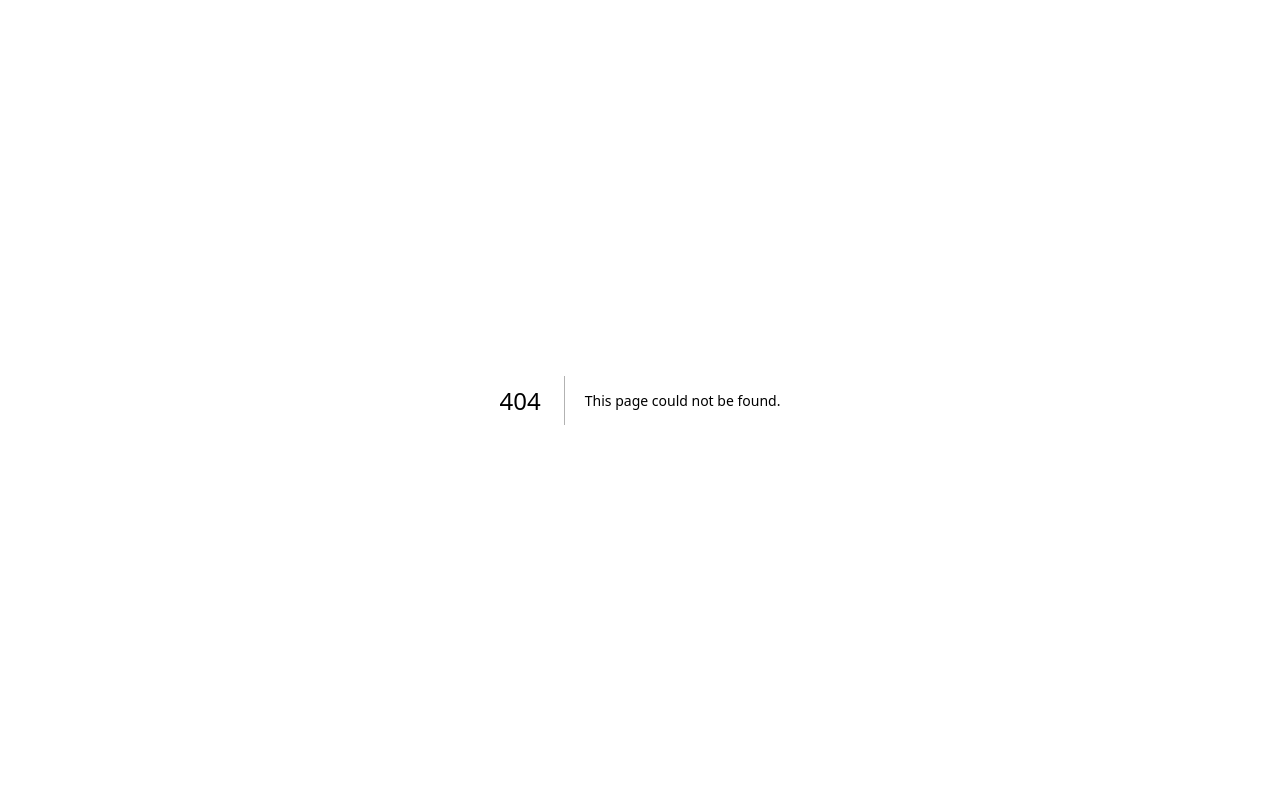
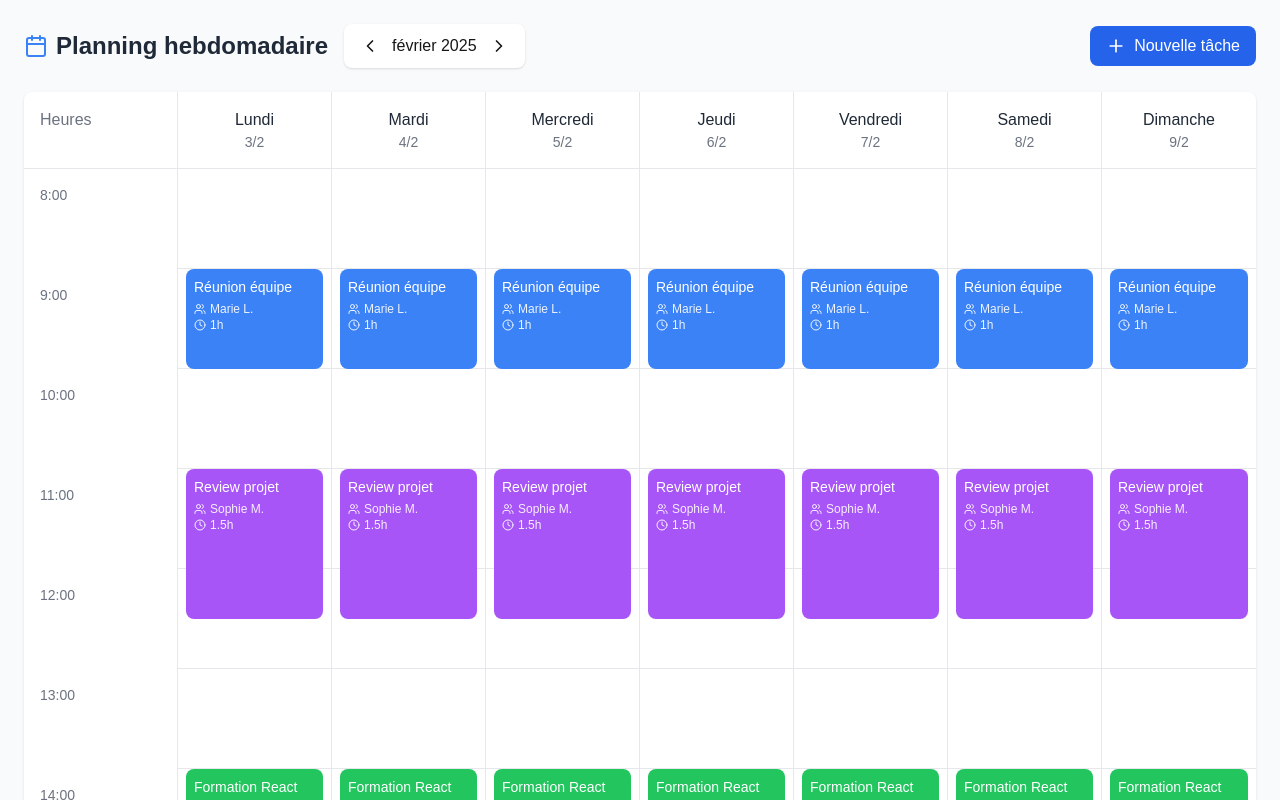
Before and after one commit to Eco2lodgy-Company/planning, a Next.js app: page /admin/planning in a window 1280 px wide. Before the commit this address had no page. Shown: the top 800 px of the page. Built offline with nearby package versions, Linux system fonts and the light colour scheme.

Commit message:
ajout de la page planning

```diff
--- a/package.json
+++ b/package.json
@@ -13,7 +13,8 @@
     "lucide-react": "^0.474.0",
     "next": "14.2.15",
     "react": "^18",
-    "react-dom": "^18"
+    "react-dom": "^18",
+    "recharts": "^2.15.1"
   },
   "devDependencies": {
     "@types/node": "^20",
--- a/src/app/admin/page.js
+++ b/src/app/admin/page.js
@@ -1,16 +1,51 @@
 "use client"
 import { useState, useEffect } from "react";
-import { motion } from "framer-motion";
-import { Home, Calendar, Users, Settings, PlusCircle, Trash2 } from "lucide-react";
+import { motion, AnimatePresence } from "framer-motion";
+import { Home, Calendar, Users, Settings, PlusCircle, Menu, X } from "lucide-react";
+import {
+  BarChart,
+  Bar,
+  LineChart,
+  Line,
+  XAxis,
+  YAxis,
+  CartesianGrid,
+  Tooltip,
+  Legend,
+  ResponsiveContainer,
+} from "recharts";
 
-export default function PlanningDashboard() {
+function App() {
   const [loading, setLoading] = useState(true);
+  const [isSidebarOpen, setIsSidebarOpen] = useState(false);
 
-  // Simulate loading time
   useEffect(() => {
     const timer = setTimeout(() => setLoading(false), 1500);
     return () => clearTimeout(timer);
   }, []);
+
+  const stats = [
+    { title: "Employés actifs", value: 50, color: "bg-indigo-500" },
+    { title: "Tâches assignées", value: 120, color: "bg-blue-500" },
+    { title: "Projets terminés", value: 8, color: "bg-green-500" },
+    { title: "Heures travaillées", value: 650, color: "bg-purple-500" },
+  ];
+
+  const projectData = [
+    { name: "Projets terminés", value: 8 },
+    { name: "Projets en cours", value: 5 },
+    { name: "Projets en attente", value: 2 },
+  ];
+
+  const workloadData = [
+    { name: "Lundi", Tâches: 10, Complétées: 6 },
+    { name: "Mardi", Tâches: 12, Complétées: 9 },
+    { name: "Mercredi", Tâches: 15, Complétées: 11 },
+    { name: "Jeudi", Tâches: 8, Complétées: 7 },
+    { name: "Vendredi", Tâches: 20, Complétées: 15 },
+    { name: "Samedi", Tâches: 5, Complétées: 4 },
+    { name: "Dimanche", Tâches: 2, Complétées: 1 },
+  ];
 
   if (loading) {
     return (
@@ -21,21 +56,32 @@ export default function PlanningDashboard() {
   }
 
   return (
-    <div className="flex h-screen bg-gray-100">
+    <div className="flex min-h-screen bg-gray-100">
+      {/* Mobile Sidebar Toggle */}
+      <button
+        onClick={() => setIsSidebarOpen(!isSidebarOpen)}
+        className="lg:hidden fixed z-50 top-4 left-4 p-2 bg-white rounded-lg shadow-lg"
+      >
+        {isSidebarOpen ? <X size={24} /> : <Menu size={24} />}
+      </button>
+
       {/* Sidebar */}
+      <AnimatePresence mode="wait">
+        {(isSidebarOpen || window.innerWidth >= 1024) && (
           <motion.aside
-        initial={{ x: -200 }}
+            initial={{ x: -280 }}
             animate={{ x: 0 }}
-        transition={{ type: "spring", stiffness: 60 }}
-        className="w-64 bg-white shadow-lg"
+            exit={{ x: -280 }}
+            transition={{ type: "spring", stiffness: 100, damping: 20 }}
+            className="fixed lg:static z-40 w-64 bg-white shadow-lg h-screen"
           >
-        <div className="p-6">
+            <div className="p-6 mt-14 lg:mt-0">
               <h1 className="text-2xl font-bold text-gray-800 flex items-center gap-2">
                 <Calendar className="text-blue-500" /> Gestion Planning
               </h1>
             </div>
             <nav className="mt-8">
-          <ul>
+              <ul className="flex flex-col">
                 <li>
                   <a
                     href="#"
@@ -71,13 +117,29 @@ export default function PlanningDashboard() {
               </ul>
             </nav>
           </motion.aside>
+        )}
+      </AnimatePresence>
+
+      {/* Overlay for mobile */}
+      {isSidebarOpen && (
+        <motion.div
+          initial={{ opacity: 0 }}
+          animate={{ opacity: 1 }}
+          exit={{ opacity: 0 }}
+          onClick={() => setIsSidebarOpen(false)}
+          className="fixed inset-0 bg-black bg-opacity-50 z-30 lg:hidden"
+        />
+      )}
 
       {/* Main Content */}
       <div className="flex-1 flex flex-col">
         {/* Header */}
-        <header className="flex items-center justify-between p-6 bg-white shadow">
-          <h2 className="text-xl font-bold text-gray-800">Tableau de bord</h2>
-          <button className="py-2 px-4 flex items-center gap-2 bg-blue-600 text-white rounded hover:bg-blue-700 transition">
+        <header className="flex flex-col sm:flex-row items-center justify-between p-6 bg-white shadow gap-4">
+          <div className="flex items-center w-full">
+            <div className="lg:hidden w-8" /> {/* Spacer for mobile */}
+            <h2 className="text-xl font-bold text-gray-800 ml-4">Tableau de bord</h2>
+          </div>
+          <button className="w-full sm:w-auto py-2 px-4 flex items-center justify-center gap-2 bg-blue-600 text-white rounded hover:bg-blue-700 transition">
             <PlusCircle /> Ajouter un planning
           </button>
         </header>
@@ -87,61 +149,56 @@ export default function PlanningDashboard() {
           initial={{ opacity: 0 }}
           animate={{ opacity: 1 }}
           transition={{ duration: 0.8 }}
-          className="flex-1 p-6"
+          className="flex-1 p-6 overflow-auto"
         >
-          {/* Calendar Section */}
-          <div className="bg-white rounded-lg shadow-lg p-6">
-            <h3 className="text-lg font-bold text-gray-800 mb-4">Planning hebdomadaire</h3>
-            <div className="grid grid-cols-7 gap-4">
-              {[
-                "Lundi",
-                "Mardi",
-                "Mercredi",
-                "Jeudi",
-                "Vendredi",
-                "Samedi",
-                "Dimanche",
-              ].map((day, index) => (
+          {/* Cards Section */}
+          <div className="grid grid-cols-1 sm:grid-cols-2 lg:grid-cols-4 gap-6 mb-6">
+            {stats.map((stat, index) => (
               <motion.div
                 key={index}
-                  whileHover={{ scale: 1.05 }}
-                  className="bg-gray-50 rounded-lg p-4 text-center border border-gray-200 shadow hover:shadow-lg transition"
+                whileHover={{ scale: 1.02 }}
+                className={`rounded-lg shadow-lg p-6 text-white ${stat.color}`}
               >
-                  <h4 className="text-md font-semibold text-gray-600">{day}</h4>
-                  <p className="text-sm text-gray-500 mt-2">Aucune tâche</p>
-                  <button className="mt-4 py-1 px-3 bg-blue-500 text-white text-sm rounded hover:bg-blue-600">
-                    Ajouter
-                  </button>
+                <h3 className="text-lg font-bold">{stat.title}</h3>
+                <p className="text-4xl font-semibold mt-4">{stat.value}</p>
               </motion.div>
             ))}
           </div>
+
+          {/* Charts Section */}
+          <div className="grid grid-cols-1 lg:grid-cols-2 gap-6">
+            {/* Bar Chart Section */}
+            <div className="bg-white rounded-lg shadow-lg p-6">
+              <h3 className="text-lg font-bold text-gray-800 mb-4">État des projets</h3>
+              <div className="h-[300px] w-full">
+                <ResponsiveContainer>
+                  <BarChart data={projectData}>
+                    <CartesianGrid strokeDasharray="3 3" />
+                    <XAxis dataKey="name" />
+                    <YAxis />
+                    <Tooltip />
+                    <Bar dataKey="value" fill="#8884d8" />
+                  </BarChart>
+                </ResponsiveContainer>
+              </div>
             </div>
 
-          {/* Task List Section */}
-          <div className="mt-6">
-            <h3 className="text-lg font-bold text-gray-800 mb-4">Tâches à venir</h3>
-            <div className="bg-white rounded-lg shadow">
-              <ul>
-                {[
-                  { id: 1, task: "Réunion avec l'équipe", time: "Lundi - 10h" },
-                  { id: 2, task: "Présentation client", time: "Mercredi - 14h" },
-                  { id: 3, task: "Préparation rapport", time: "Vendredi - 16h" },
-                ].map((item) => (
-                  <motion.li
-                    key={item.id}
-                    whileHover={{ scale: 1.02 }}
-                    className="flex justify-between items-center p-4 border-b last:border-none"
-                  >
-                    <div>
-                      <p className="text-sm font-medium text-gray-700">{item.task}</p>
-                      <p className="text-xs text-gray-500">{item.time}</p>
+            {/* Line Chart Section */}
+            <div className="bg-white rounded-lg shadow-lg p-6">
+              <h3 className="text-lg font-bold text-gray-800 mb-4">Évolution de la charge de travail</h3>
+              <div className="h-[300px] w-full">
+                <ResponsiveContainer>
+                  <LineChart data={workloadData}>
+                    <CartesianGrid strokeDasharray="3 3" />
+                    <XAxis dataKey="name" />
+                    <YAxis />
+                    <Tooltip />
+                    <Legend />
+                    <Line type="monotone" dataKey="Tâches" stroke="#8884d8" />
+                    <Line type="monotone" dataKey="Complétées" stroke="#82ca9d" />
+                  </LineChart>
+                </ResponsiveContainer>
               </div>
-                    <button className="py-1 px-3 flex items-center gap-1 bg-red-500 text-white text-xs rounded hover:bg-red-600">
-                      <Trash2 /> Supprimer
-                    </button>
-                  </motion.li>
-                ))}
-              </ul>
             </div>
           </div>
         </motion.main>
@@ -149,3 +206,5 @@ export default function PlanningDashboard() {
     </div>
   );
 }
+
+export default App;
--- /dev/null
+++ b/src/app/admin/planning/page.tsx
@@ -0,0 +1,222 @@
+"use client"
+import { useState } from "react";
+import { motion } from "framer-motion";
+import {
+  Calendar as CalendarIcon,
+  Plus,
+  ChevronLeft,
+  ChevronRight,
+  Users,
+  Clock,
+  Calendar as CalendarLucide
+} from "lucide-react";
+
+const DAYS = ['Lundi', 'Mardi', 'Mercredi', 'Jeudi', 'Vendredi', 'Samedi', 'Dimanche'];
+const HOURS = Array.from({ length: 12 }, (_, i) => i + 8); // 8:00 to 19:00
+
+type Task = {
+  id: string;
+  title: string;
+  start: number;
+  duration: number;
+  assignee: string;
+  color: string;
+};
+
+const SAMPLE_TASKS: Task[] = [
+  {
+    id: '1',
+    title: 'Réunion équipe',
+    start: 9,
+    duration: 1,
+    assignee: 'Marie L.',
+    color: 'bg-blue-500'
+  },
+  {
+    id: '2',
+    title: 'Formation React',
+    start: 14,
+    duration: 2,
+    assignee: 'Jean D.',
+    color: 'bg-green-500'
+  },
+  {
+    id: '3',
+    title: 'Review projet',
+    start: 11,
+    duration: 1.5,
+    assignee: 'Sophie M.',
+    color: 'bg-purple-500'
+  }
+];
+
+export default function Planning() {
+  const [currentDate, setCurrentDate] = useState(new Date());
+  const [selectedTask, setSelectedTask] = useState<Task | null>(null);
+
+  const goToPreviousWeek = () => {
+    const newDate = new Date(currentDate);
+    newDate.setDate(newDate.getDate() - 7);
+    setCurrentDate(newDate);
+  };
+
+  const goToNextWeek = () => {
+    const newDate = new Date(currentDate);
+    newDate.setDate(newDate.getDate() + 7);
+    setCurrentDate(newDate);
+  };
+
+  const getWeekDates = () => {
+    const dates = [];
+    const startOfWeek = new Date(currentDate);
+    startOfWeek.setDate(currentDate.getDate() - currentDate.getDay() + 1);
+
+    for (let i = 0; i < 7; i++) {
+      const date = new Date(startOfWeek);
+      date.setDate(startOfWeek.getDate() + i);
+      dates.push(date);
+    }
+    return dates;
+  };
+
+  return (
+    <div className="flex-1 flex flex-col bg-gray-50 p-6">
+      {/* Header */}
+      <div className="flex flex-col sm:flex-row justify-between items-center mb-6 gap-4">
+        <div className="flex items-center gap-4">
+          <h1 className="text-2xl font-bold text-gray-800 flex items-center gap-2">
+            <CalendarIcon className="text-blue-500" />
+            Planning hebdomadaire
+          </h1>
+          <div className="flex items-center gap-2 bg-white rounded-lg shadow px-3 py-2">
+            <button
+              onClick={goToPreviousWeek}
+              className="p-1 hover:bg-gray-100 rounded"
+            >
+              <ChevronLeft size={20} />
+            </button>
+            <span className="font-medium">
+              {currentDate.toLocaleDateString('fr-FR', { month: 'long', year: 'numeric' })}
+            </span>
+            <button
+              onClick={goToNextWeek}
+              className="p-1 hover:bg-gray-100 rounded"
+            >
+              <ChevronRight size={20} />
+            </button>
+          </div>
+        </div>
+        <button className="w-full sm:w-auto px-4 py-2 bg-blue-600 text-white rounded-lg flex items-center justify-center gap-2 hover:bg-blue-700 transition">
+          <Plus size={20} />
+          Nouvelle tâche
+        </button>
+      </div>
+
+      {/* Calendar Grid */}
+      <div className="bg-white rounded-lg shadow overflow-auto">
+        {/* Days header */}
+        <div className="grid grid-cols-8 border-b">
+          <div className="p-4 font-medium text-gray-500 border-r">Heures</div>
+          {DAYS.map((day, index) => (
+            <div key={day} className="p-4 font-medium text-gray-800 text-center border-r last:border-r-0">
+              <div>{day}</div>
+              <div className="text-sm text-gray-500">
+                {getWeekDates()[index].getDate()}/{getWeekDates()[index].getMonth() + 1}
+              </div>
+            </div>
+          ))}
+        </div>
+
+        {/* Time slots */}
+        <div className="relative">
+          {HOURS.map((hour) => (
+            <div key={hour} className="grid grid-cols-8">
+              <div className="p-4 border-r text-sm text-gray-500">
+                {hour}:00
+              </div>
+              {DAYS.map((day, dayIndex) => (
+                <div
+                  key={`${hour}-${day}`}
+                  className="p-2 border-r last:border-r-0 border-b min-h-[100px] relative"
+                >
+                  {SAMPLE_TASKS.filter(task => task.start === hour).map((task) => (
+                    <motion.div
+                      key={task.id}
+                      initial={{ opacity: 0, y: 20 }}
+                      animate={{ opacity: 1, y: 0 }}
+                      className={`absolute left-2 right-2 ${task.color} rounded-lg p-2 cursor-pointer`}
+                      style={{
+                        height: `${task.duration * 100}px`,
+                        top: '0'
+                      }}
+                      onClick={() => setSelectedTask(task)}
+                    >
+                      <div className="text-white font-medium text-sm">{task.title}</div>
+                      <div className="flex items-center gap-1 text-white/90 text-xs mt-1">
+                        <Users size={12} />
+                        {task.assignee}
+                      </div>
+                      <div className="flex items-center gap-1 text-white/90 text-xs">
+                        <Clock size={12} />
+                        {task.duration}h
+                      </div>
+                    </motion.div>
+                  ))}
+                </div>
+              ))}
+            </div>
+          ))}
+        </div>
+      </div>
+
+      {/* Task Details Modal */}
+      {selectedTask && (
+        <motion.div
+          initial={{ opacity: 0 }}
+          animate={{ opacity: 1 }}
+          className="fixed inset-0 bg-black bg-opacity-50 flex items-center justify-center p-4 z-50"
+          onClick={() => setSelectedTask(null)}
+        >
+          <motion.div
+            initial={{ scale: 0.9 }}
+            animate={{ scale: 1 }}
+            className="bg-white rounded-lg p-6 max-w-md w-full"
+            onClick={e => e.stopPropagation()}
+          >
+            <div className="flex items-start justify-between mb-4">
+              <h3 className="text-xl font-bold text-gray-800">{selectedTask.title}</h3>
+              <button
+                onClick={() => setSelectedTask(null)}
+                className="text-gray-500 hover:text-gray-700"
+              >
+                ✕
+              </button>
+            </div>
+            <div className="space-y-4">
+              <div className="flex items-center gap-2">
+                <CalendarLucide size={20} className="text-gray-500" />
+                <span>{selectedTask.start}:00 - {selectedTask.start + selectedTask.duration}:00</span>
+              </div>
+              <div className="flex items-center gap-2">
+                <Users size={20} className="text-gray-500" />
+                <span>{selectedTask.assignee}</span>
+              </div>
+              <div className="flex items-center gap-2">
+                <Clock size={20} className="text-gray-500" />
+                <span>{selectedTask.duration} heures</span>
+              </div>
+              <div className="flex gap-2 mt-6">
+                <button className="flex-1 px-4 py-2 bg-blue-600 text-white rounded hover:bg-blue-700 transition">
+                  Modifier
+                </button>
+                <button className="px-4 py-2 text-red-600 hover:bg-red-50 rounded transition">
+                  Supprimer
+                </button>
+              </div>
+            </div>
+          </motion.div>
+        </motion.div>
+      )}
+    </div>
+  );
+}
```
Also changed, not shown: 1 other file (tests, documents, lock files or other folders). Lines whose indentation alone changed are shown as unchanged.
